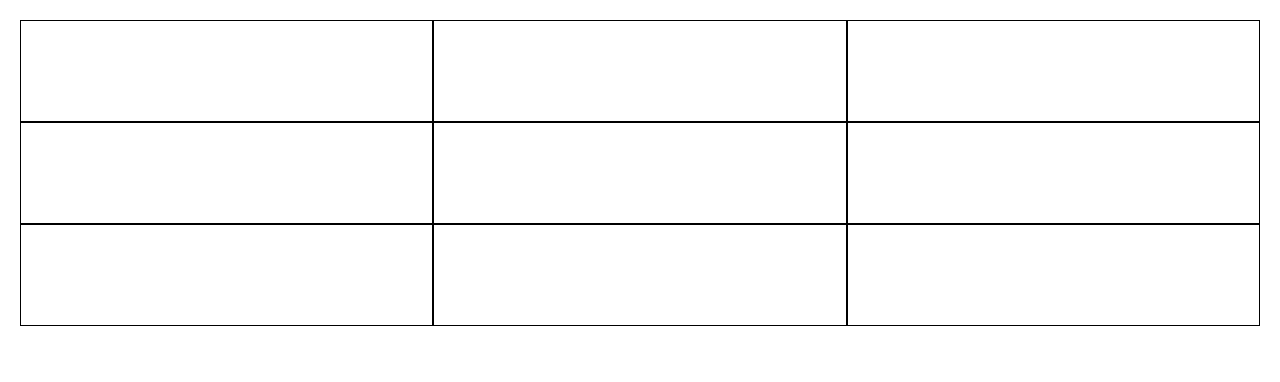
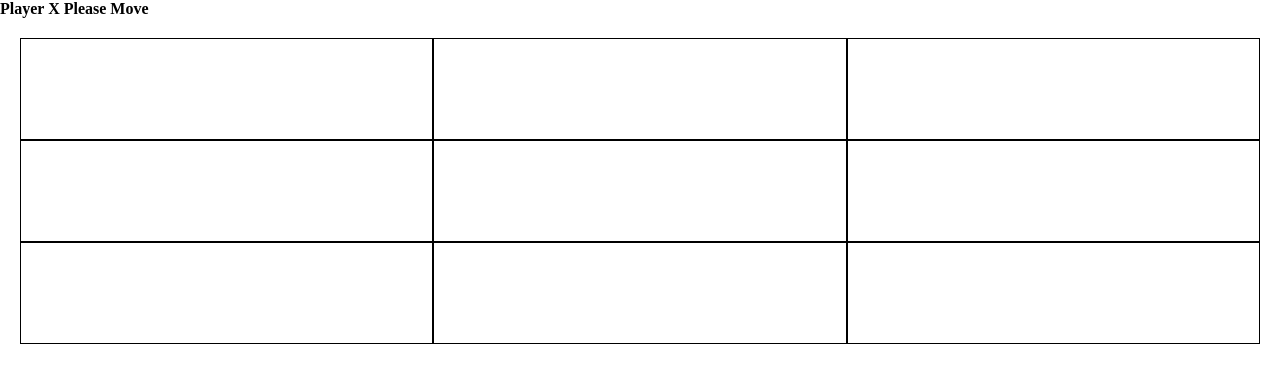
Before and after one commit to swapnillbhong/piyush-React, a React (Vite) app in the folder tic-tac-toe/: page / in a window 1280 px wide. Shown: the top 382 px of the page. Built offline with nearby package versions, Linux system fonts and the light colour scheme.

Commit message:
recommened

```diff
--- a/tic-tac-toe/src/components/Board.jsx
+++ b/tic-tac-toe/src/components/Board.jsx
@@ -44,9 +44,12 @@ const Board = () => {
     }
 
   return (
+    <>
+    <h4>Player {isXTurn ? 'X':'O'} Please Move </h4>
     <div className="Board-container bor ">
         {isWinner?(<>{isWinner} won the game <button onClick={handleReset}> play Again</button> </>):(<>
           <div className="Board-row bor">
+
             <Square onClick={()=> handleClick(0)} value={state[0]}/>
             <Square onClick={()=> handleClick(1)} value={state[1]}/>
             <Square onClick={()=> handleClick(2)} value={state[2]}/>
@@ -63,7 +66,9 @@ const Board = () => {
         </div>
         </>)}
     </div>
-  )
+
+    </>)
+
 }
 
 export default Board
```
